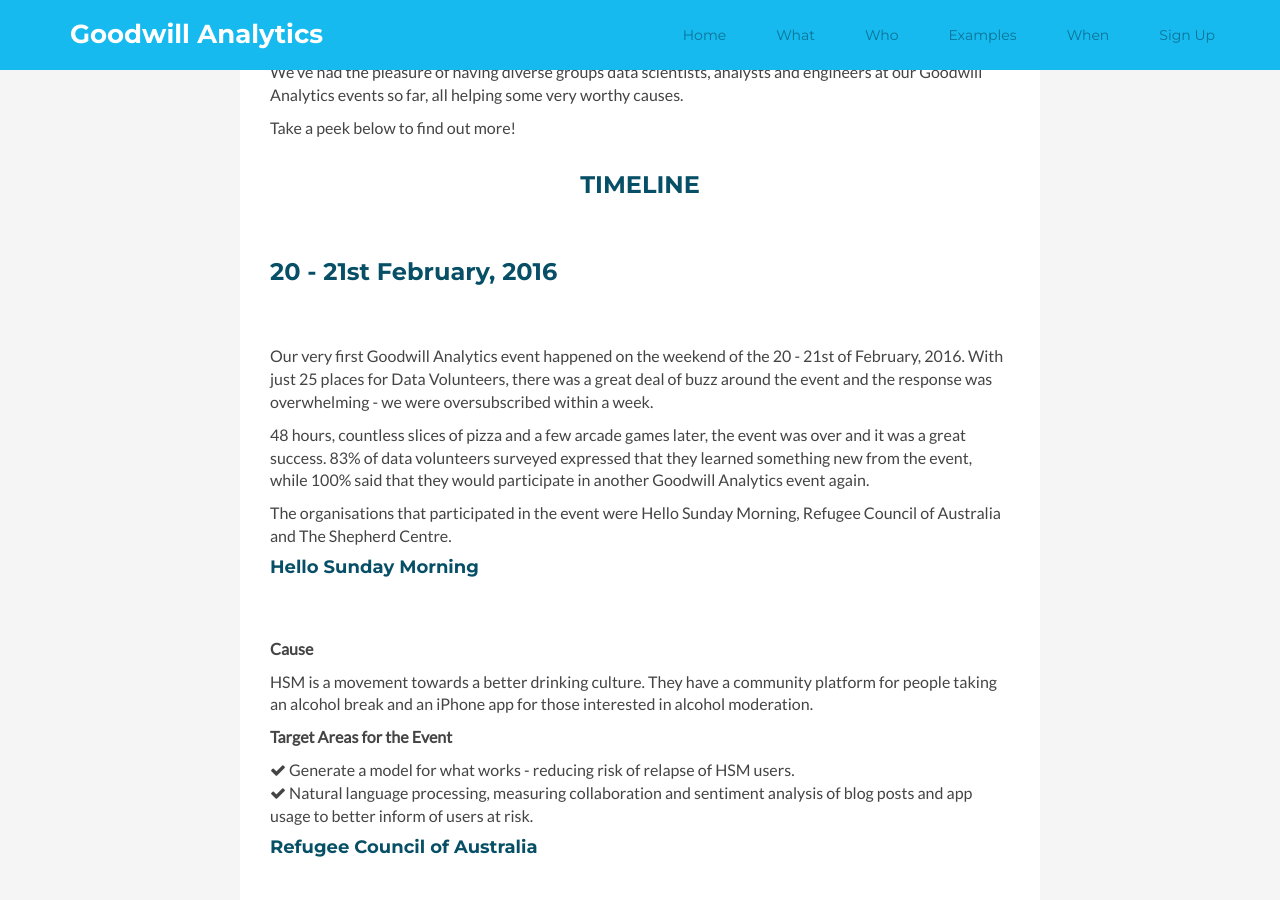
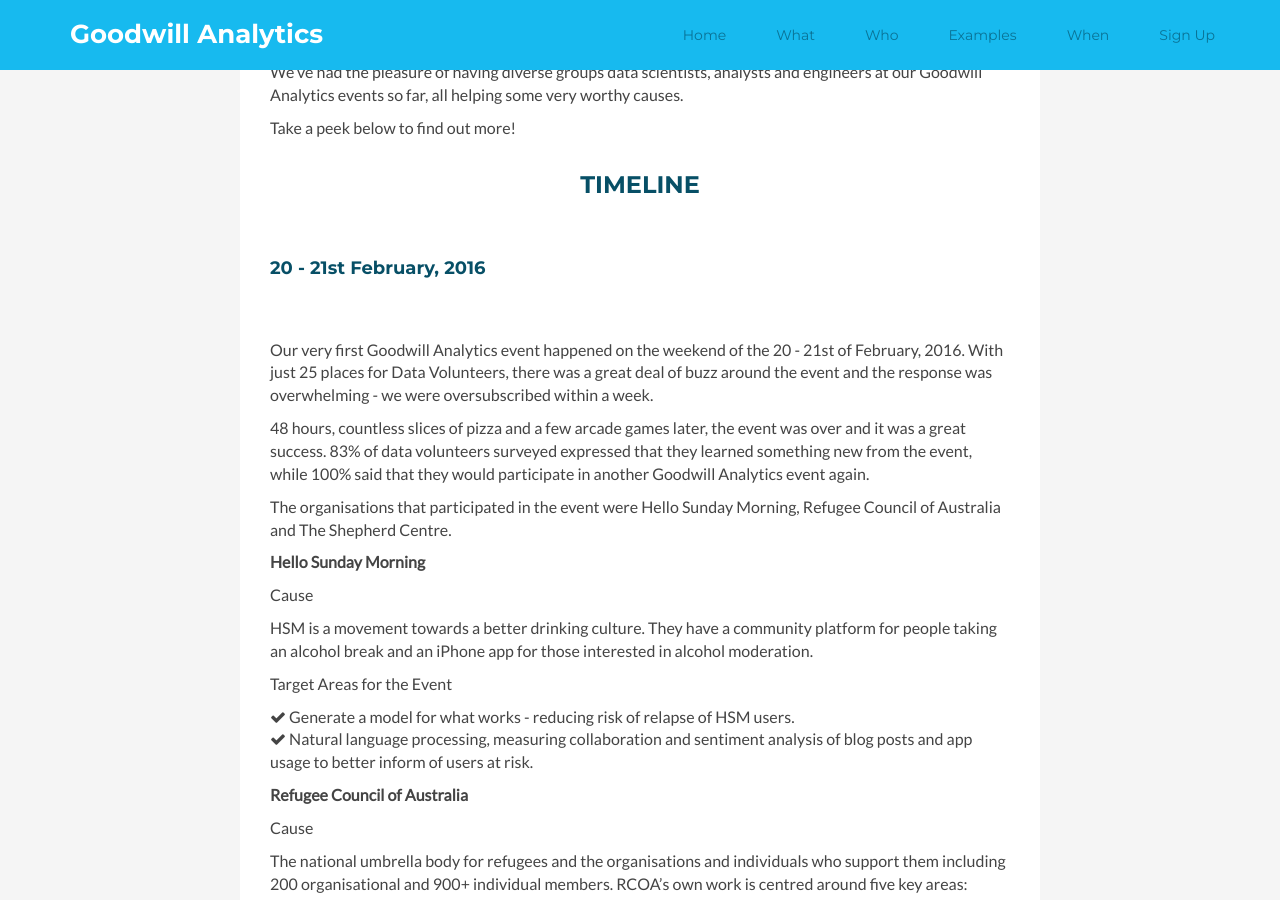
Before and after one commit to goodwillanalytics/goodwillanalytics.github.io, a Jekyll site: the page built from index.html, in a window 1280 px wide and 900 px high, scrolled down 3282 px. Built offline with Jekyll 4.4.1, drawn with Linux system fonts in a browser that asks for light colours.

```diff
--- a/_includes/examples.html
+++ b/_includes/examples.html
@@ -8,33 +8,33 @@
 			<p>Take a peek below to find out more!</p>
 			</br/>
 			<h3 class="title text-center">TIMELINE</h3>
-			<h3 class="title">20 - 21st February, 2016</h3>
+			<h4 class="title">20 - 21st February, 2016</h4>
 			<p>Our very first Goodwill Analytics event happened on the weekend of the 20 - 21st of February, 2016. With just 25 places for Data Volunteers, there was a great deal of buzz around the event and the response was overwhelming - we were oversubscribed within a week.</p>
 			<p>48 hours, countless slices of pizza and a few arcade games later, the event was over and it was a great success. 83% of data volunteers surveyed expressed that they learned something new from the event, while 100% said that they would participate in another Goodwill Analytics event again.</p>
 			<p>The organisations that participated in the event were Hello Sunday Morning, Refugee Council of Australia and The Shepherd Centre.</p>
-			<h4 class="title">Hello Sunday Morning</h4>
-			<p><b>Cause</b></p>
+			<p><b>Hello Sunday Morning</b></p>
+			<p>Cause</p>
 			<p>HSM is a movement towards a better drinking culture. They have a community platform for people taking an alcohol break and an iPhone app for those interested in alcohol moderation.</p>
-			<p><b>Target Areas for the Event</b>
+			<p>Target Areas for the Event
 				<ul class="feature-list list-unstyled">
 					<li><i class="fa fa-check"></i> Generate a model for what works - reducing risk of relapse of HSM users.</li>
 					<li><i class="fa fa-check"></i> Natural language processing, measuring collaboration and sentiment analysis of blog posts and app usage to better inform of users at risk.</li>
 				</ul>
 			</p>
-			<h4 class="title">Refugee Council of Australia</h4>
-			<p><b>Cause</b></p>
+			<p><b>Refugee Council of Australia</b></p>
+			<p>Cause</p>
 			<p>The national umbrella body for refugees and the organisations and individuals who support them including 200 organisational and 900+ individual members. RCOA’s own work is centred around five key areas: policy, support for refugees, support for its members, community education and administration.</p>
-			<p><b>Target Areas for the Event</b>
+			<p>Target Areas for the Event
 				<ul class="feature-list list-unstyled">
 					<li><i class="fa fa-check"></i> Better structure their current database/CRM pipeline.</li>
 					<li><i class="fa fa-check"></i> Create automated reporting for their donor base.</li>
 					<li><i class="fa fa-check"></i> Create and automate an RFM segmentation.</li>
 				</ul>
 			</p>
-			<h4 class="title">The Shepherd Centre</h4>
-			<p><b>Cause</b></p>
+			<p><b>The Shepherd Centre</b></p>
+			<p>Cause</p>
 			<p>A medium sized organisation which helps children who are hearing impaired from birth up until they start school. Their programs include providing hearing implants, education for parents on how to teach and interact their children over several years.</p>
-			<p><b>Target Areas for the Event</b>
+			<p>Target Areas for the Event
 				<ul class="feature-list list-unstyled">
 					<li><i class="fa fa-check"></i> Better segmentations. Demographic/Attitudinal segmentation overlaid with a (better) RFM segmentation.</li>
 					<li><i class="fa fa-check"></i> Determine donor segmentation and best messaging per segment.</li>
```
